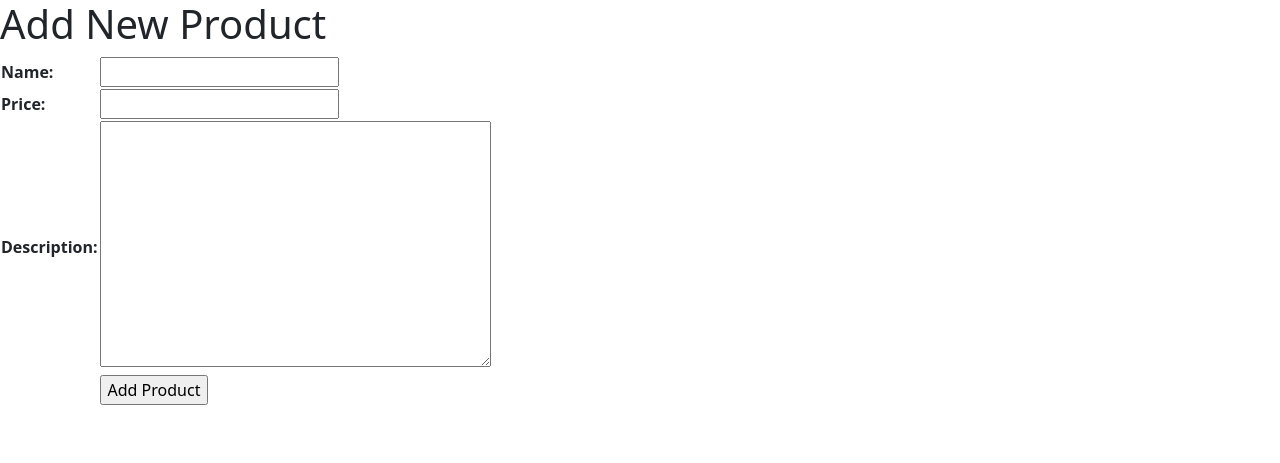
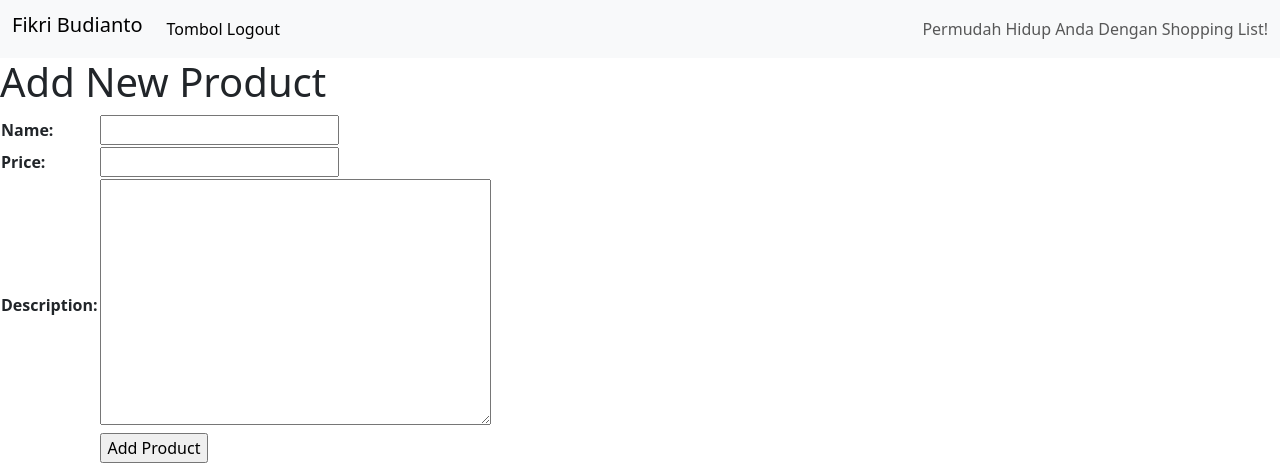
Before and after one commit to budf93/shopping_list, a Django app: page /create-product in a window 1280 px wide. Shown: the top 463 px of the page. Run offline with Django 4.2, Linux system fonts and the light colour scheme; parts of the project's set-up code (start-up, migrations or seed data) failed here and were passed over.

Commit message:
menyelesaikan tutorial 4

```diff
--- a/templates/base.html
+++ b/templates/base.html
@@ -17,6 +17,24 @@
         <script src="https://cdn.jsdelivr.net/npm/bootstrap@5.3.2/dist/js/bootstrap.min.js" integrity="sha384-BBtl+eGJRgqQAUMxJ7pMwbEyER4l1g+O15P+16Ep7Q9Q+zqX6gSbd85u4mG4QzX+" crossorigin="anonymous"></script>
     </head>
 
+    <nav class="navbar navbar-expand-lg bg-body-tertiary">
+        <div class="container-fluid">
+          <h5 class="navbar-brand" href="#">Fikri Budianto</h5>
+          <button class="navbar-toggler" type="button" data-bs-toggle="collapse" data-bs-target="#navbarText" aria-controls="navbarText" aria-expanded="false" aria-label="Toggle navigation">
+            <span class="navbar-toggler-icon"></span>
+          </button>
+          <div class="collapse navbar-collapse" id="navbarText">
+            <ul class="navbar-nav me-auto mb-2 mb-lg-0">
+                <li class="nav-item">
+                    <a class="nav-link active" aria-current="page" href="{% url 'main:logout' %}">Tombol Logout</a>
+                  </li>
+            </ul>
+            <span class="navbar-text">
+              Permudah Hidup Anda Dengan Shopping List!
+            </span>
+          </div>
+        </div>
+      </nav>
     <body>
         {% block content %}
         {% endblock content %}
```
Also changed, not shown: db.sqlite3.
